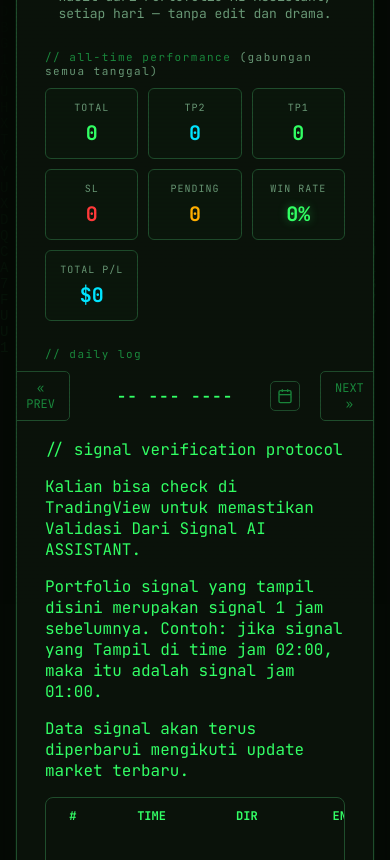
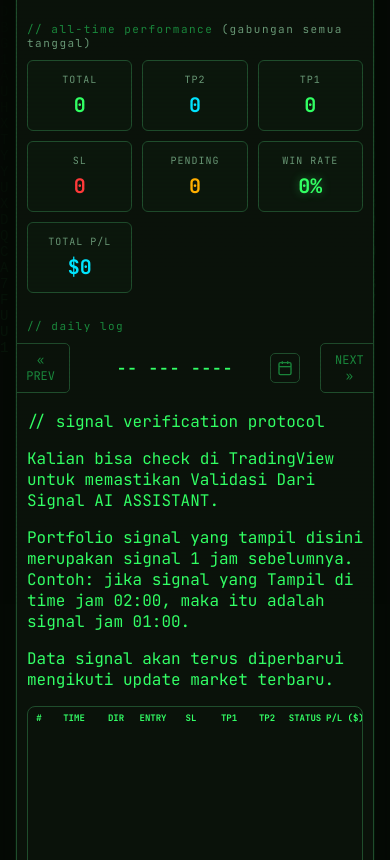
Before and after one commit to yuriandiarma15-lang/websitePorto, a website: page public/index.html in a window 390 px wide. Shown: the part 240-1100 px from the top of the page. Drawn offline with Linux system fonts and the light colour scheme; no server answers.

Commit message:
Update style.css

```diff
--- a/public/css/style.css
+++ b/public/css/style.css
@@ -444,21 +444,47 @@ button:focus-visible {
 
 @media (max-width:768px){
 
+    .content{
+        padding:20px 10px 20px;
+    }
+
     .table-wrap{
-        overflow-x:auto;
-        overflow-y:hidden;
-        -webkit-overflow-scrolling:touch;
+        overflow:hidden;
     }
 
     .signal-table{
-        min-width:900px;
+        width:100%;
+        min-width:100%;
+        table-layout:fixed;
+        font-size:10px;
     }
 
     .signal-table th,
     .signal-table td{
+        padding:5px 2px;
+        font-size:9px;
+        text-align:center;
         white-space:nowrap;
-        padding:10px 8px;
-        font-size:12px;
+    }
+
+    .signal-table th:nth-child(1),
+    .signal-table td:nth-child(1){
+        width:22px;
+    }
+
+    .signal-table th:nth-child(2),
+    .signal-table td:nth-child(2){
+        width:48px;
+    }
+
+    .signal-table th:nth-child(3),
+    .signal-table td:nth-child(3){
+        width:36px;
+    }
+
+    .badge{
+        font-size:8px;
+        padding:2px 4px;
     }
 
 }
```
